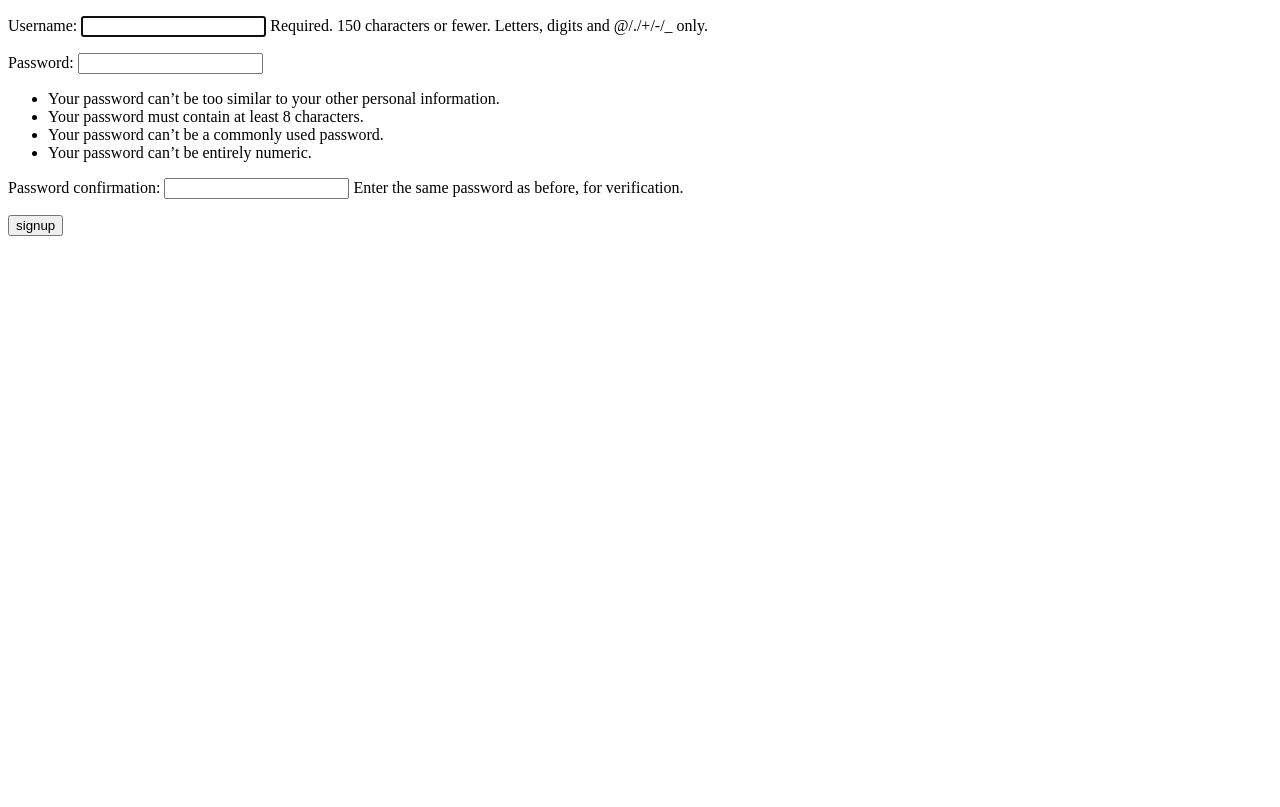
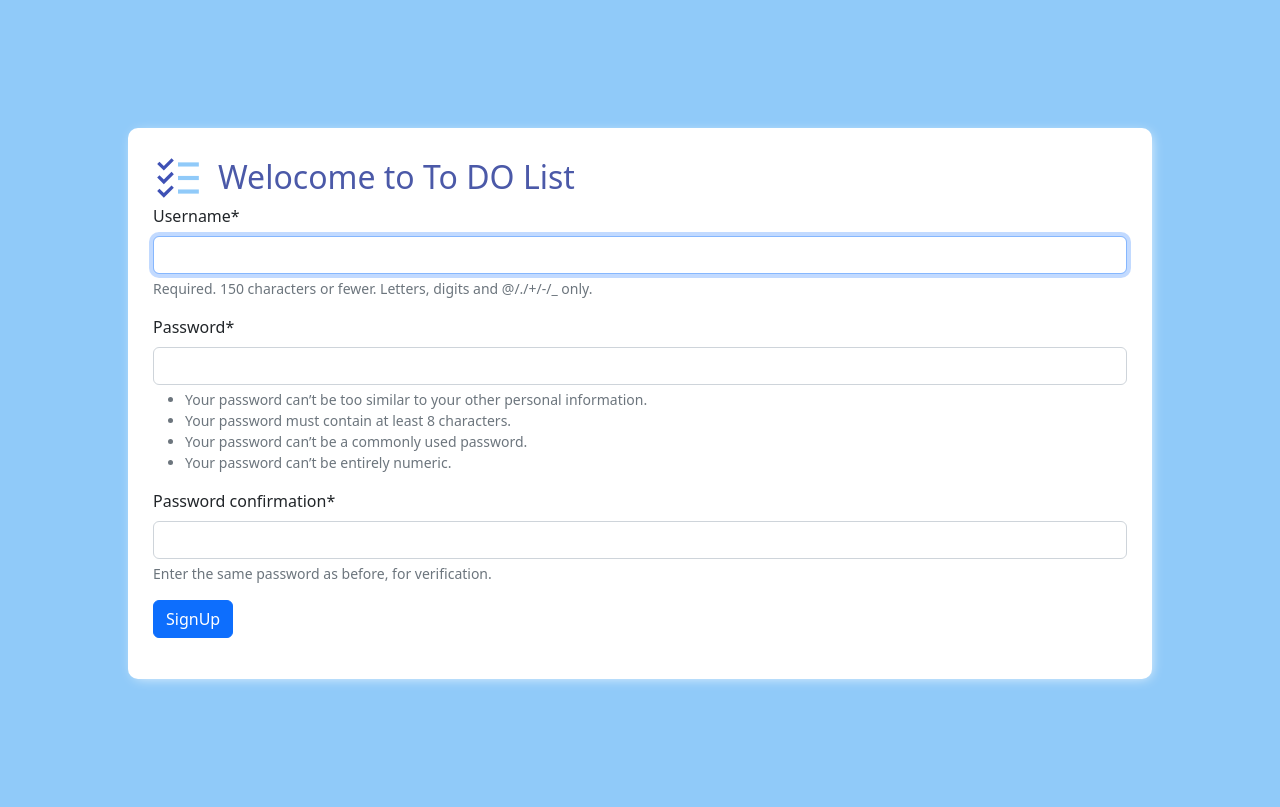
Before and after one commit to arminsheibak/To-DO-List, a Django app: page /accounts/signup/ in a window 1280 px wide. Before the commit the page ends 236 px from the top, so only its background shows below. Run offline with Django 5.2, Linux system fonts and the light colour scheme; some libraries are stand-ins or nearby versions.

Commit message:
finish styling

```diff
--- a/main/urls.py
+++ b/main/urls.py
@@ -5,7 +5,6 @@ from . import views
 
 urlpatterns = [
     path("", views.TaskList.as_view(), name="task_list"),
-    path("task/<int:pk>/", views.TaskDetail.as_view(), name="task_detail"),
     path("task=create/", views.TaskCreate.as_view(), name="task_create"),
     path("task-update/<int:pk>/", views.TaskUpdate.as_view(), name="task_update"),
     path("task-delete/<int:pk>/", views.TaskDelete.as_view(), name="task_delete"),
--- a/main/views.py
+++ b/main/views.py
@@ -19,24 +19,18 @@ class TaskList(LoginRequiredMixin, ListView):
     def get_context_data(self, **kwargs):
         context = super().get_context_data(**kwargs)
 
-        search_input = self.request.GET.get('search_area') or ''
+        search_input = self.request.GET.get("search_area") or ""
         if search_input:
-            context['tasks'] = context['tasks'].filter(title__icontains=search_input)
+            context["tasks"] = context["tasks"].filter(title__icontains=search_input)
 
-        context['search_input'] = search_input
+        context["search_input"] = search_input
 
         return context
 
 
-
-class TaskDetail(LoginRequiredMixin, DetailView):
-    model = Task
-    context_object_name = "task"
-
-
 class TaskCreate(LoginRequiredMixin, CreateView):
     model = Task
-    fields = ["title", "description", "complete"]
+    fields = ["title", "description"]
     success_url = reverse_lazy("task_list")
 
     def form_valid(self, form):
@@ -46,7 +40,7 @@ class TaskCreate(LoginRequiredMixin, CreateView):
 
 class TaskUpdate(LoginRequiredMixin, UpdateView):
     model = Task
-    fields = ["user", "title", "description", "complete"]
+    fields = ["title", "description", 'complete']
     success_url = reverse_lazy("task_list")
 
 
--- a/static/styles/main.css
+++ b/static/styles/main.css
@@ -0,0 +1,41 @@
+body {
+    background-color: #90CAF9;
+}
+
+.container {
+    max-width: 80%;
+    padding: 25px;
+    margin: 10%;
+    background-color: #fff;
+    box-shadow: 2px 2px 13px -4px rgb(255, 255, 255);
+    border-radius: 10px;
+
+}
+
+.login {
+    color: #4b59a8;
+    margin-top: 5px;
+}
+
+#logout {
+    float: right;
+}
+
+#logo {
+    float: left;
+    height: 50px;
+    width: 50px;
+    margin-right: 15px;
+}
+
+#search {
+    margin-top: 20px;
+}
+
+#add {
+    margin: 10px;
+}
+
+.modify{
+    float: right;
+}
--- a/templates/main/_base.html
+++ b/templates/main/_base.html
@@ -1,13 +1,23 @@
 <!DOCTYPE html>
 {% load static %}
+
 <html lang="en">
   <head>
     <meta charset="UTF-8" />
     <meta name="viewport" content="width=device-width, initial-scale=1.0" />
     <title>To Do List</title>
+    <link
+      href="https://cdn.jsdelivr.net/npm/bootstrap@5.2.3/dist/css/bootstrap.min.css"
+      rel="stylesheet"
+      integrity="sha384-rbsA2VBKQhggwzxH7pPCaAqO46MgnOM80zW1RWuH61DGLwZJEdK2Kadq2F9CUG65"
+      crossorigin="anonymous"
+    />
+    <link rel="shortcut icon" href="{% static 'images/icon.svg' %}" type="image/x-icon">
+
     <link rel="stylesheet" href="{% static 'styles/main.css' %}" />
   </head>
   <body>
-    <div class="container">{% block content %} {% endblock content %}</div>
+    <div class="container">
+      {% block content %} {% endblock content %}</div>
   </body>
 </html>
--- a/templates/main/signup.html
+++ b/templates/main/signup.html
@@ -1,7 +1,12 @@
-{% extends 'main/_base.html' %}
+{% extends 'main/_base.html' %} {% load static %} {% load crispy_forms_tags %}
 {% block content %}
-<form method="post">
-  {% csrf_token %} {{form.as_p}}
-  <input type="submit" value="signup" />
-</form>
+<img id="logo" src="{% static 'images/icon.svg' %}" alt="" />
+<h2 class="login">Welocome to To DO List</h2>
+
+<div class="mb-3">
+  <form method="post">
+    {% csrf_token %} {{ form|crispy }}
+    <button type="submit" class="btn btn-primary">SignUp</button>
+  </form>
+</div>
 {% endblock content %}
--- a/templates/main/task_detail.html
+++ /dev/null
@@ -1,3 +0,0 @@
-{% extends 'main/_base.html' %}
-{% block content %}
-{% endblock content %}
--- a/todo/settings.py
+++ b/todo/settings.py
@@ -37,6 +37,9 @@ INSTALLED_APPS = [
     "django.contrib.sessions",
     "django.contrib.messages",
     "django.contrib.staticfiles",
+    # third party
+    "crispy_forms",
+    "crispy_bootstrap5",
     # local
     "main.apps.MainConfig",
 ]
@@ -128,3 +131,6 @@ DEFAULT_AUTO_FIELD = "django.db.models.BigAutoField"
 
 LOGIN_URL = "login"
 LOGIN_REDIRECT_URL = "task_list"
+
+CRISPY_ALLOWED_TEMPLATE_PACKS = "bootstrap5"
+CRISPY_TEMPLATE_PACK = "bootstrap5"
```
Also changed, not shown: templates/main/login.html (+12 -6 lines), templates/main/task_confirm_delete.html (+5 -5 lines), templates/main/task_form.html (+10 -4 lines), templates/main/task_list.html (+50 -14 lines), static/images/icon.svg (added).
